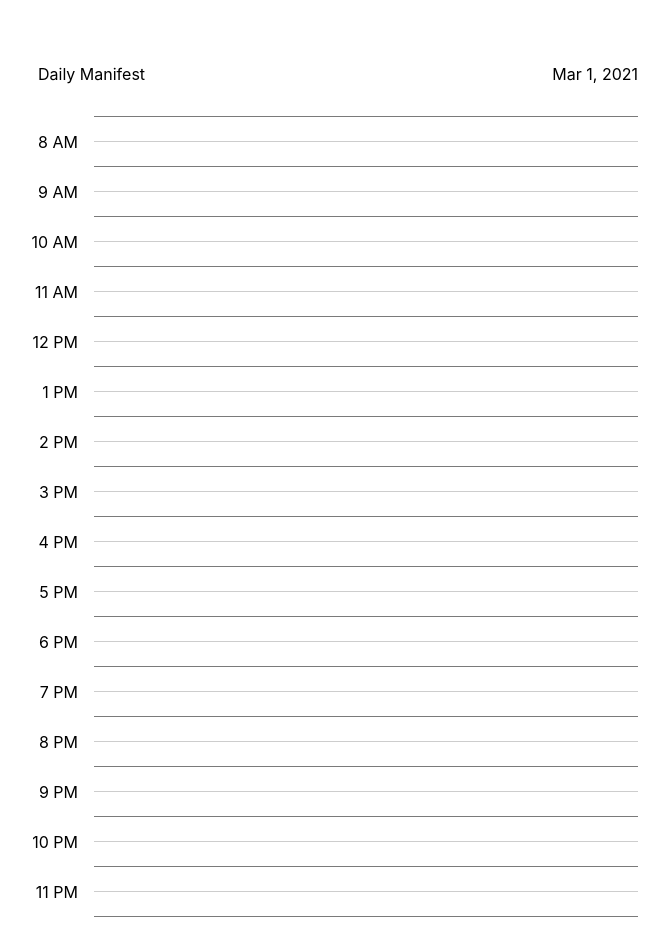
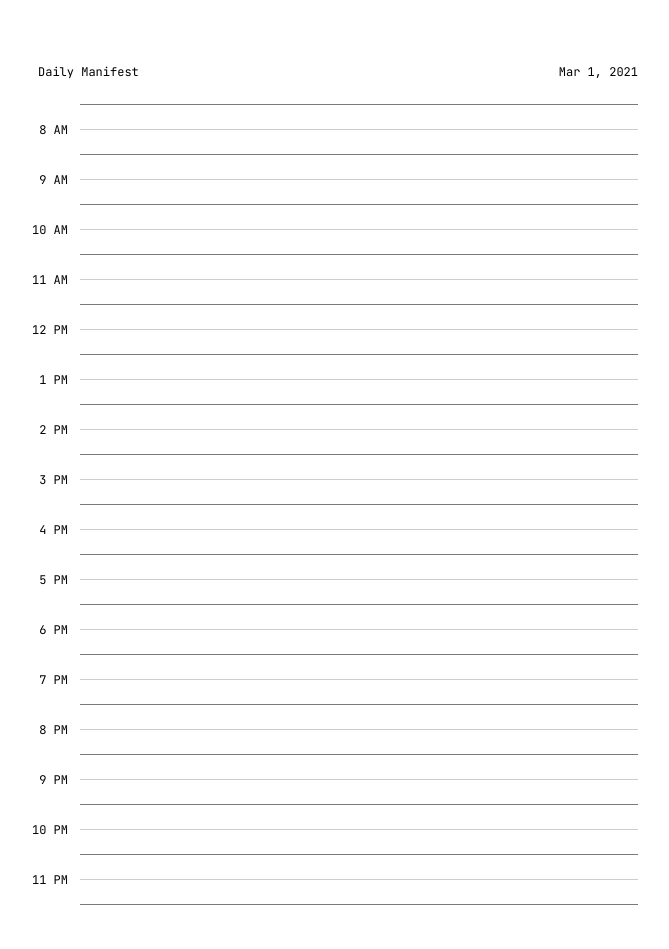
Before and after one commit to 0kzh/manifest, a React (Create React App) app: page / in a window 1280 px wide. Shown: the whole page, without its empty margins (302-971 px from the left). Built offline with nearby package versions, Linux system fonts and the light colour scheme.

Commit message:
Change fonts

```diff
--- a/src/components/calendar/Event.tsx
+++ b/src/components/calendar/Event.tsx
@@ -18,12 +18,16 @@ const Entry = styled.div`
     background: black;
     top: 2px;
     color: white;
-    padding: 1px 10px;
+    padding: 0px 10px;
     width: auto;
 `
 
 const Input = styled.input`
     background: transparent;
+    font-size: 12px;
+    font-family: mono, monospace;
+    font-weight: bold;
+    margin-top: 2px;
     border: none;
     outline: none;
     color: white;
--- a/src/index.css
+++ b/src/index.css
@@ -1,13 +1,19 @@
+@font-face {
+  font-family: 'mono';
+  font-weight: normal;
+  src: local('mono'), url(./assets/fonts/JetBrainsMono-Regular.woff2) format('woff2');
+}
+
+@font-face {
+  font-family: 'mono';
+  font-weight: 700;
+  src: local('mono'), url(./assets/fonts/JetBrainsMono-Bold.woff2) format('woff2');
+}
+
 body {
   margin: 0;
-  font-family: -apple-system, BlinkMacSystemFont, 'Segoe UI', 'Roboto', 'Oxygen',
-    'Ubuntu', 'Cantarell', 'Fira Sans', 'Droid Sans', 'Helvetica Neue',
-    sans-serif;
+  font-size: 12px;
+  font-family: mono, monospace;
   -webkit-font-smoothing: antialiased;
   -moz-osx-font-smoothing: grayscale;
 }
-
-code {
-  font-family: source-code-pro, Menlo, Monaco, Consolas, 'Courier New',
-    monospace;
-}
```
Also changed, not shown: src/assets/fonts/JetBrainsMono-Bold.woff2 (added), src/assets/fonts/JetBrainsMono-Regular.woff2 (added).
